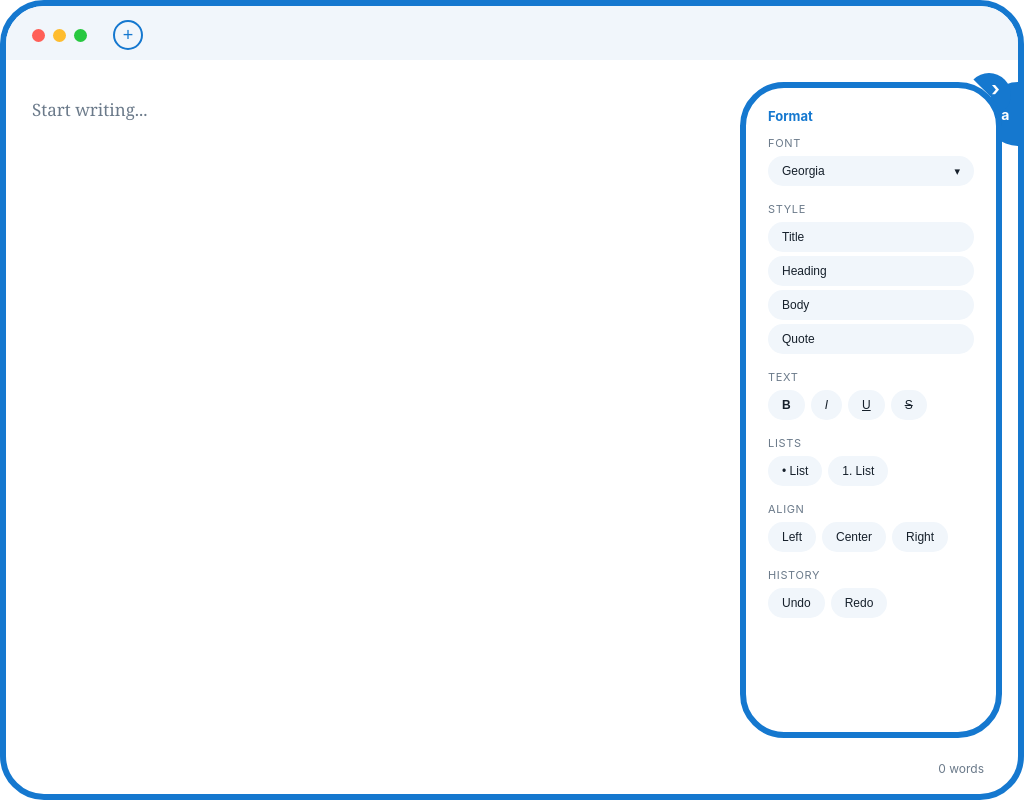
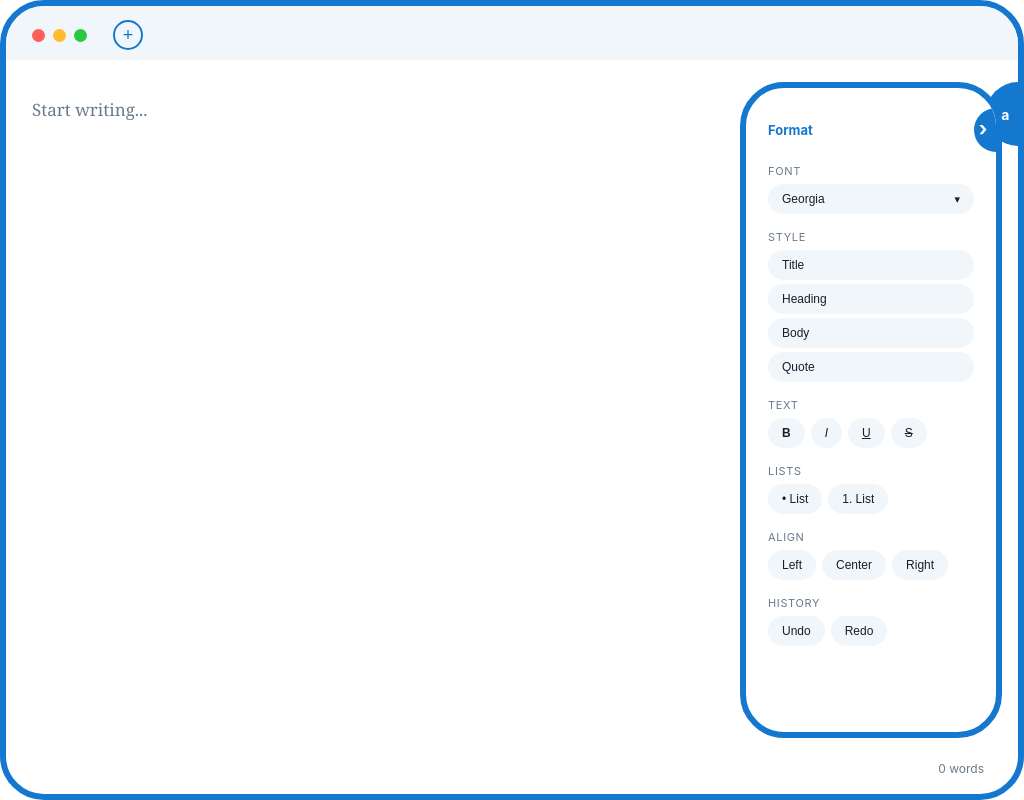
Before and after one commit to kturkal/civic-desk, an Electron app: page src/index.html in a window 1024 px wide. Drawn offline with Linux system fonts and the light colour scheme; no server answers.

Commit message:
Revert "Collapse semicircle comes out of the panel's top-right corner"
This reverts commit 92ec4afc85faf713edae8f2cb753c8c36a298dbe.

```diff
--- a/src/index.html
+++ b/src/index.html
@@ -28,13 +28,10 @@
     <!-- Collapsed: a circle. Open: a panel. Both share the civic blue border. -->
     <button id="fab" class="half" aria-label="Open format panel" title="Format">Aa</button>
 
-    <!-- Collapse: a semicircle growing out of the panel's top-right corner. Lives outside the
-         panel because the panel scrolls (and so clips anything that sticks out). -->
-    <button id="collapse" class="half" aria-label="Collapse format panel" title="Collapse"><span>&rsaquo;</span></button>
-
     <aside id="panel" aria-label="Format">
       <div class="panel-head">
         <span>Format</span>
+        <button id="collapse" class="half small" aria-label="Collapse format panel" title="Collapse">&rsaquo;</button>
       </div>
 
       <div class="group">
--- a/src/renderer.js
+++ b/src/renderer.js
@@ -335,7 +335,6 @@
     frame.classList.toggle('panel-open', open);
     panel.hidden = !open;
     fab.hidden = open;
-    $('#collapse').hidden = !open;
     persist();
   }
 
@@ -377,7 +376,7 @@
   // direction, Enter/Space applies it, Escape goes back to the text.
 
   function panelItems() {
-    return [...document.querySelectorAll('#collapse, #font-btn, #font-list li[data-font], #font-add, button[data-cmd]')]
+    return [...panel.querySelectorAll('#collapse, #font-btn, #font-list li[data-font], #font-add, button[data-cmd]')]
       .filter((n) => n.offsetParent !== null);
   }
 
@@ -404,7 +403,7 @@
     if (pick) pick.focus();
   }
 
-  function panelKeydown(e) {
+  panel.addEventListener('keydown', (e) => {
     if (e.target === fontAdd || e.metaKey || e.ctrlKey || e.altKey) return;
     if (/^Arrow/.test(e.key)) {
       e.preventDefault();
@@ -416,9 +415,7 @@
       e.preventDefault();
       e.target.click();
     }
-  }
-  panel.addEventListener('keydown', panelKeydown);
-  $('#collapse').addEventListener('keydown', panelKeydown);
+  });
 
   function focusPanel() {
     if (!state.inspectorOpen) setPanel(true);
--- a/src/styles.css
+++ b/src/styles.css
@@ -167,22 +167,10 @@ html, body {
   margin-bottom: 12px;
   font-size: 13px; font-weight: 700; color: var(--civic-blue);
 }
-/* Open: a half-disc centered on the panel's top-right corner, its flat side tangent to the
-   rounded corner at 45 degrees, bulging out diagonally. The corner circle has radius
-   --radius, so the 45-degree point is (radius * (1 - cos45)) = 12.9px in from the top and right. */
-#collapse {
-  position: absolute;
-  --d: 44px;
-  width: var(--d); height: calc(var(--d) / 2);
-  right: calc(16px + var(--radius) * 0.2929 - var(--d) / 2);
-  top: calc(76px + var(--radius) * 0.2929 - var(--d) / 2);
-  border-radius: var(--d) var(--d) 0 0;
-  transform-origin: 50% 100%; transform: rotate(45deg);
-  align-items: start; padding-top: 3px;
-  font-size: 20px; line-height: 1;
+.half.small {
+  width: 22px; height: 44px; margin-right: -22px; /* out to the panel's inner border */
+  font-size: 20px; line-height: 1; padding: 0 4px 2px 0;
 }
-#collapse[hidden] { display: none; }
-#collapse span { display: block; transform: rotate(-45deg); }
 
 .group { margin-bottom: 16px; }
 .label { font-size: 11px; text-transform: uppercase; letter-spacing: .06em; color: var(--muted); margin-bottom: 6px; }
@@ -246,7 +234,7 @@ html, body {
 #font-add.bad { border-color: #d9534f; }
 
 /* Keyboard focus in the Format panel */
-#panel button:focus-visible, #font-list li:focus-visible, #fab:focus-visible, #collapse:focus-visible {
+#panel button:focus-visible, #font-list li:focus-visible, #fab:focus-visible {
   outline: 2px solid var(--civic-blue); outline-offset: 2px;
 }
 #panel .group button:focus-visible { background: var(--hover); }
```
